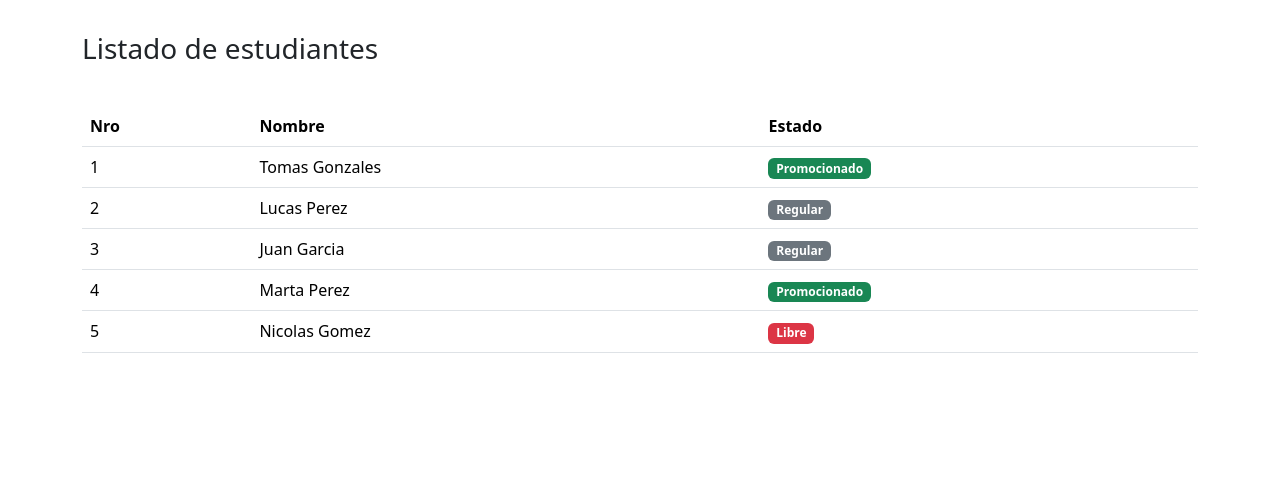
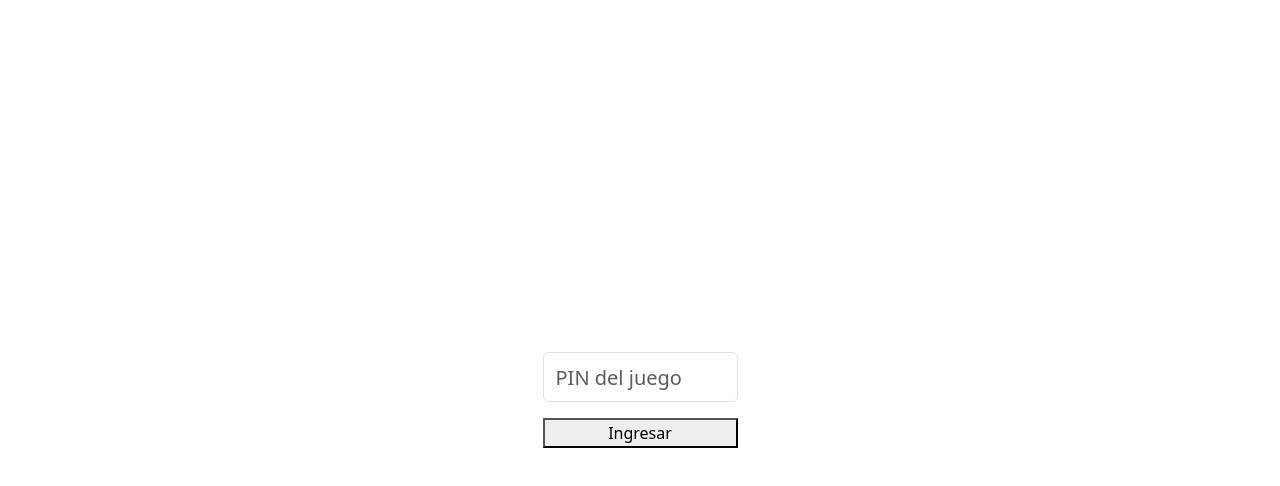
Before and after one commit to RaphaelWMR/Quizz, an Angular app: page / in a window 1280 px wide. Shown: the top 486 px of the page. Built offline with nearby package versions, Linux system fonts and the light colour scheme.

Commit message:
InicioComponent

```diff
--- a/src/app/app.component.html
+++ b/src/app/app.component.html
@@ -1,35 +1,3 @@
-<div class="container mt-4">
-    <div class="navbar">
-        <h3>Listado de estudiantes</h3>
-    </div>
+<app-inicio>
 
-
-    <br>
-    <table class="table" *ngIf="listEstudiantes.length>0">
-        <thead>
-            <tr>
-                <th>Nro</th>
-                <th>Nombre</th>
-                <th>Estado</th>
-            </tr>
-        </thead>
-        <tbody>
-            <tr *ngFor="let estudiante of listEstudiantes; let i = index" [ngSwitch]="estudiante.estado">
-                <td>{{i+1}}</td>
-                <td>{{estudiante.nombre}}</td>
-                <td>
-                    <span *ngSwitchCase="'Promocionado'" class="badge bg-success">
-                        {{estudiante.estado}}
-                    </span>
-                    <span *ngSwitchCase="'Regular'" class="badge bg-secondary">
-                        {{estudiante.estado}}
-                    </span>
-                    <span *ngSwitchCase="'Libre'" class="badge bg-danger">
-                        {{estudiante.estado}}
-                    </span>
-                </td>
-            </tr>
-        </tbody>
-    </table>
-    <h3 *ngIf="listEstudiantes.length ==0">No hay registros para mostrar</h3>
-</div>
+</app-inicio>
--- a/src/app/app.module.ts
+++ b/src/app/app.module.ts
@@ -4,10 +4,12 @@ import { BrowserModule } from '@angular/platform-browser';
 import { AppRoutingModule } from './app-routing.module';
 import { AppComponent } from './app.component';
 import { FormsModule } from '@angular/forms';
+import { InicioComponent } from './components/inicio/inicio.component';
 
 @NgModule({
   declarations: [
-    AppComponent
+    AppComponent,
+    InicioComponent
   ],
   imports: [
     BrowserModule,
--- /dev/null
+++ b/src/app/components/inicio/inicio.component.css
@@ -0,0 +1,17 @@
+.input-ingresar {
+    width: 195px;
+    height: 3.125rem;
+    font-size: 1.25rem;
+}
+
+.btn-ingresar {
+    width: 195px;
+}
+
+.contenedor {
+    display: flex;
+    flex-direction: column;
+    justify-content: center;
+    align-items: center;
+    height: 100vh;
+}
--- /dev/null
+++ b/src/app/components/inicio/inicio.component.html
@@ -0,0 +1,4 @@
+<div class="contenedor">
+    <input type="text" class="form form-control input-ingresar mb-3" placeholder="PIN del juego">
+    <button class="btn-ingresar">Ingresar</button>
+</div>
```
Also changed, not shown: src/app/components/inicio/inicio.component.ts (added, +10 -0 lines), 1 other file (tests, documents, lock files or other folders).
